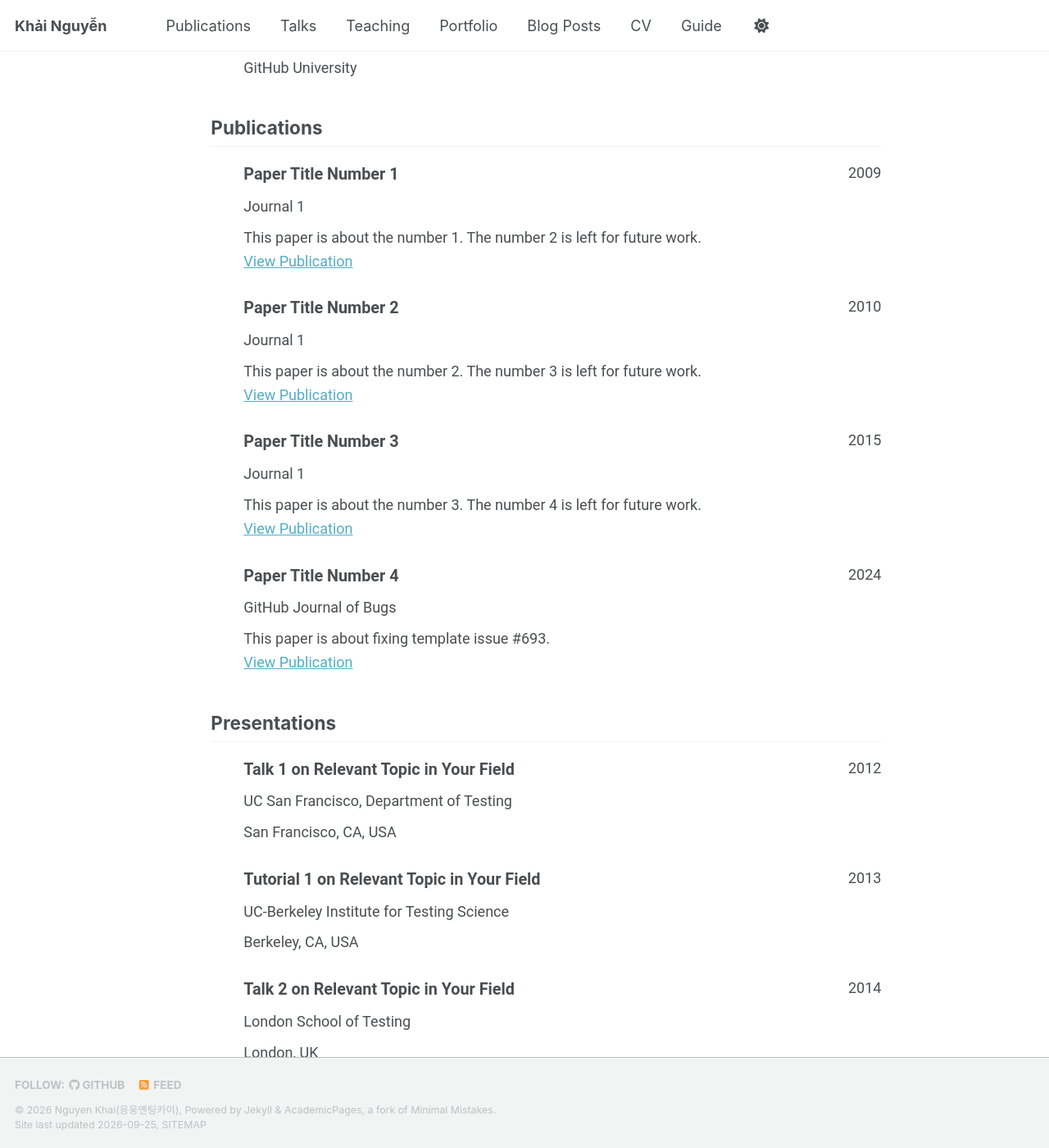
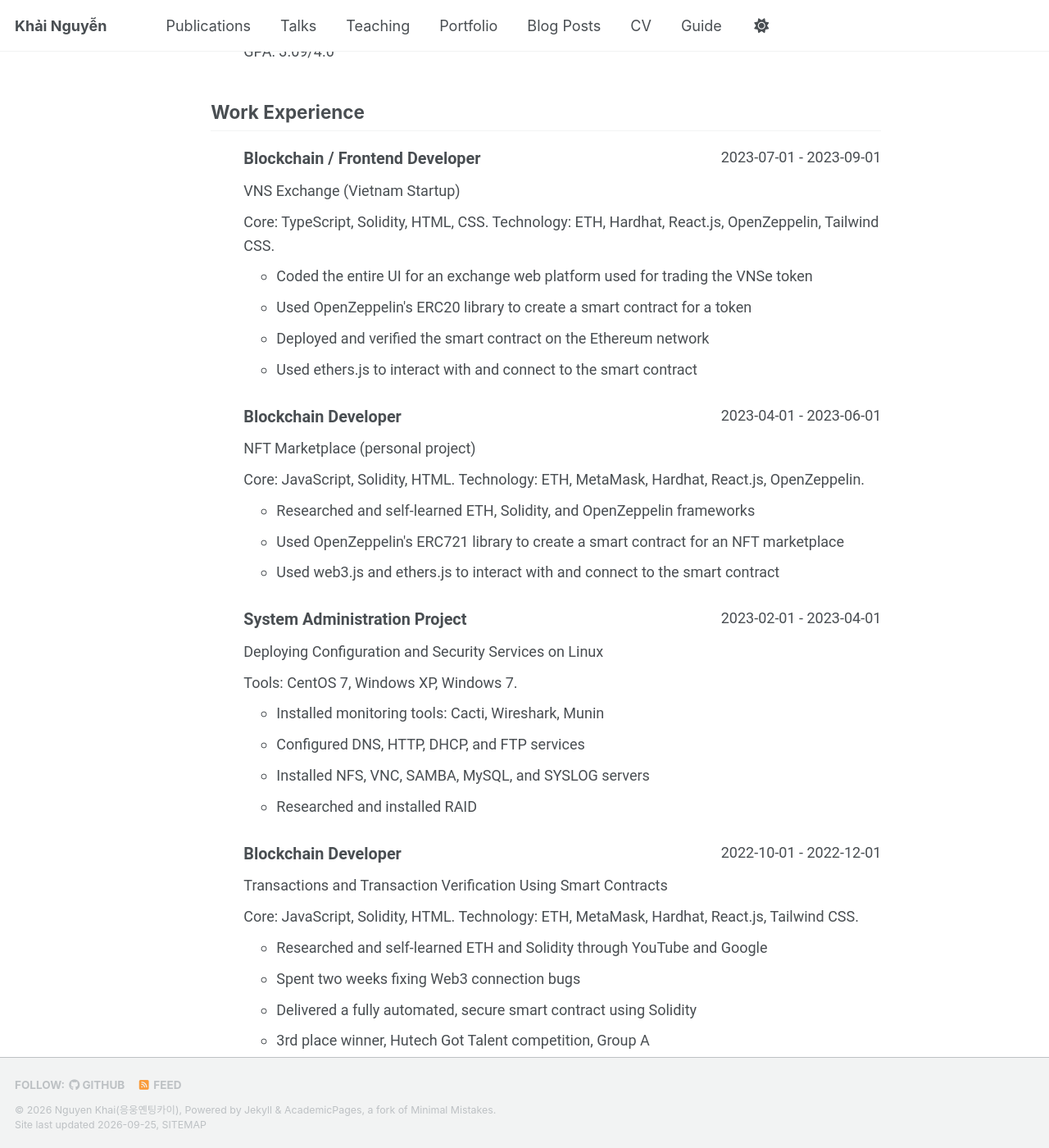
Before and after one commit to Khai-1711/khai-1111, a Jekyll site: the page built from _pages/cv-json.md, in a window 1280 px wide and 1400 px high, scrolled down 740 px. Shown: the whole window at 82% size. Built offline with Jekyll 4.4.1, drawn with Linux system fonts in a browser that asks for light colours; a style sheet for code colours, icons or effects is not loaded; some of the changed text lies outside the part shown.

Commit message:
fixing--3

```diff
--- a/_config.yml
+++ b/_config.yml
@@ -14,9 +14,9 @@ title_separator: "-"
 name: &name "Nguyen Khai(응웅옌팅카이)"
 description: &description "Khai's academic portfolio" # Update this with a general description of your site, this is the default if not overridden by a page
 url:
-  https://khai-1711.github.io # The base hostname & protocol for your site e.g. "https://[your GitHub username].github.io",
+  # https://github.com/khai-1711 # The base hostname & protocol for your site e.g. "https://[your GitHub username].github.io",
   # or if you already have some other page hosted on Github then use "https://[your GitHub username].github.io/[Your Repo Name]"
-baseurl: "/khai-1111" # the subpath of your site, e.g. "/blog"
+# baseurl: "khai-1111" # the subpath of your site, e.g. "/blog"
 # repository: "academicpages/academicpages.github.io"
 
 # Site Author - The following control what appear as part of the author content on the side bar.
--- a/_data/cv.json
+++ b/_data/cv.json
@@ -1,152 +1,153 @@
 {
   "basics": {
-    "name": "Your Sidebar Name",
-    "email": "none@example.org",
-    "phone": "",
-    "website": "https://academicpages.github.io",
-    "summary": "Currently employed at Red Brick University. Short biography for the left-hand sidebar",
+    "name": "Nguyen Dinh Khai",
+    "email": "khai129031@gmail.com",
+    "phone": "010-8058-1701",
+    "website": "https://khai-1711.github.io/khai-1111",
+    "summary": "Master student at Hansung University with a background in Information Security and hands-on experience building Ethereum smart contracts and Web3 applications.",
     "location": {
-      "address": "",
+      "address": "Woncheon-dong",
       "postalCode": "",
-      "city": "Earth",
-      "countryCode": "US",
+      "city": "Suwon",
+      "countryCode": "KR",
       "region": ""
     },
     "profiles": [
       {
         "network": "Google Scholar",
         "username": "",
-        "url": "https://scholar.google.com/citations?user=PS_CX0AAAAAJ"
-      },
-      {
-        "network": "ORCID",
-        "username": "",
-        "url": "https://orcid.org/yourorcidurl"
+        "url": "https://scholar.google.com/citations?user=G1bNtDwAAAAJ&hl=engJ"
       },
       {
         "network": "GitHub",
-        "username": "academicpages",
-        "url": "https://github.com/academicpages"
+        "username": "khai-1711",
+        "url": "https://github.com/khai-1711"
+      },
+      {
+        "network": "LinkedIn",
+        "username": "",
+        "url": "https://www.linkedin.com/in/kh%E1%BA%A3i-nguy%E1%BB%85n-b8a15626a"
       }
     ]
   },
-  "work": [],
+  "work": [
+    {
+      "company": "VNS Exchange (Vietnam Startup)",
+      "position": "Blockchain / Frontend Developer",
+      "website": "",
+      "startDate": "2023-07-01",
+      "endDate": "2023-09-01",
+      "summary": "Core: TypeScript, Solidity, HTML, CSS. Technology: ETH, Hardhat, React.js, OpenZeppelin, Tailwind CSS.",
+      "highlights": [
+        "Coded the entire UI for an exchange web platform used for trading the VNSe token",
+        "Used OpenZeppelin's ERC20 library to create a smart contract for a token",
+        "Deployed and verified the smart contract on the Ethereum network",
+        "Used ethers.js to interact with and connect to the smart contract"
+      ]
+    },
+    {
+      "company": "NFT Marketplace (personal project)",
+      "position": "Blockchain Developer",
+      "website": "",
+      "startDate": "2023-04-01",
+      "endDate": "2023-06-01",
+      "summary": "Core: JavaScript, Solidity, HTML. Technology: ETH, MetaMask, Hardhat, React.js, OpenZeppelin.",
+      "highlights": [
+        "Researched and self-learned ETH, Solidity, and OpenZeppelin frameworks",
+        "Used OpenZeppelin's ERC721 library to create a smart contract for an NFT marketplace",
+        "Used web3.js and ethers.js to interact with and connect to the smart contract"
+      ]
+    },
+    {
+      "company": "Deploying Configuration and Security Services on Linux",
+      "position": "System Administration Project",
+      "website": "",
+      "startDate": "2023-02-01",
+      "endDate": "2023-04-01",
+      "summary": "Tools: CentOS 7, Windows XP, Windows 7.",
+      "highlights": [
+        "Installed monitoring tools: Cacti, Wireshark, Munin",
+        "Configured DNS, HTTP, DHCP, and FTP services",
+        "Installed NFS, VNC, SAMBA, MySQL, and SYSLOG servers",
+        "Researched and installed RAID"
+      ]
+    },
+    {
+      "company": "Transactions and Transaction Verification Using Smart Contracts",
+      "position": "Blockchain Developer",
+      "website": "",
+      "startDate": "2022-10-01",
+      "endDate": "2022-12-01",
+      "summary": "Core: JavaScript, Solidity, HTML. Technology: ETH, MetaMask, Hardhat, React.js, Tailwind CSS.",
+      "highlights": [
+        "Researched and self-learned ETH and Solidity through YouTube and Google",
+        "Spent two weeks fixing Web3 connection bugs",
+        "Delivered a fully automated, secure smart contract using Solidity",
+        "3rd place winner, Hutech Got Talent competition, Group A"
+      ]
+    }
+  ],
   "education": [
     {
-      "institution": "GitHub University",
-      "area": "Ph.D in Version Control Theory",
+      "institution": "Ajou University",
+      "area": "Korean Language Program",
       "studyType": "",
-      "startDate": "",
-      "endDate": "2018",
+      "startDate": "2024-09-01",
+      "endDate": "",
       "gpa": null,
       "courses": []
     },
     {
-      "institution": "GitHub University",
-      "area": "M.S. in Jekyll",
-      "studyType": "",
-      "startDate": "",
-      "endDate": "2014",
-      "gpa": null,
-      "courses": []
-    },
-    {
-      "institution": "GitHub University",
-      "area": "B.S. in GitHub",
-      "studyType": "",
-      "startDate": "",
-      "endDate": "2012",
-      "gpa": null,
+      "institution": "Ho Chi Minh City University of Technology",
+      "area": "Information Security",
+      "studyType": "Engineer's Degree",
+      "startDate": "2019-09-01",
+      "endDate": "2024-04-01",
+      "gpa": "3.09/4.0",
       "courses": []
     }
   ],
-  "skills": [],
-  "languages": [],
+  "skills": [
+    {
+      "name": "Solidity",
+      "level": "",
+      "keywords": ["Smart contract development"]
+    },
+    {
+      "name": "Java",
+      "level": "",
+      "keywords": ["Mobile app development"]
+    },
+    {
+      "name": "JavaScript",
+      "level": "",
+      "keywords": []
+    },
+    {
+      "name": "C#",
+      "level": "",
+      "keywords": []
+    },
+    {
+      "name": "Python",
+      "level": "Basic",
+      "keywords": []
+    }
+  ],
+  "languages": [
+    {
+      "language": "English",
+      "fluency": "Communication and reading comprehension"
+    },
+    {
+      "language": "Korean",
+      "fluency": "TOPIK 4"
+    }
+  ],
   "interests": [],
   "references": [],
-  "publications": [
-    {
-      "name": "Paper Title Number 1",
-      "publisher": "Journal 1",
-      "releaseDate": "2009-10-01",
-      "website": "https://academicpages.github.io/files/paper1.pdf",
-      "summary": "This paper is about the number 1. The number 2 is left for future work."
-    },
-    {
-      "name": "Paper Title Number 2",
-      "publisher": "Journal 1",
-      "releaseDate": "2010-10-01",
-      "website": "https://academicpages.github.io/files/paper2.pdf",
-      "summary": "This paper is about the number 2. The number 3 is left for future work."
-    },
-    {
-      "name": "Paper Title Number 3",
-      "publisher": "Journal 1",
-      "releaseDate": "2015-10-01",
-      "website": "https://academicpages.github.io/files/paper3.pdf",
-      "summary": "This paper is about the number 3. The number 4 is left for future work."
-    },
-    {
-      "name": "Paper Title Number 4",
-      "publisher": "GitHub Journal of Bugs",
-      "releaseDate": "2024-02-17",
-      "website": "https://academicpages.github.io/files/paper3.pdf",
-      "summary": "This paper is about fixing template issue #693."
-    }
-  ],
-  "presentations": [
-    {
-      "name": "Talk 1 on Relevant Topic in Your Field",
-      "event": "UC San Francisco, Department of Testing",
-      "date": "2012-03-01",
-      "location": "San Francisco, CA, USA",
-      "description": ""
-    },
-    {
-      "name": "Tutorial 1 on Relevant Topic in Your Field",
-      "event": "UC-Berkeley Institute for Testing Science",
-      "date": "2013-03-01",
-      "location": "Berkeley, CA, USA",
-      "description": ""
-    },
-    {
-      "name": "Talk 2 on Relevant Topic in Your Field",
-      "event": "London School of Testing",
-      "date": "2014-02-01",
-      "location": "London, UK",
-      "description": ""
-    },
-    {
-      "name": "Conference Proceeding talk 3 on Relevant Topic in Your Field",
-      "event": "Testing Institute of America 2014 Annual Conference",
-      "date": "2014-03-01",
-      "location": "Los Angeles, CA, USA",
-      "description": ""
-    }
-  ],
-  "teaching": [
-    {
-      "course": "Teaching experience 1",
-      "institution": "University 1, Department",
-      "date": "2014-01-01",
-      "role": "Undergraduate course",
-      "description": ""
-    },
-    {
-      "course": "Teaching experience 2",
-      "institution": "University 1, Department",
-      "date": "2015-01-01",
-      "role": "Workshop",
-      "description": ""
-    }
-  ],
-  "portfolio": [
-    {
-      "name": "Portfolio item number 1",
-      "category": "portfolio",
-      "date": "",
-      "url": "",
-      "description": "Short description of portfolio item number 1<br/><img src='/images/500x300.png'>"
-    }
-  ]
+  "publications": [],
+  "presentations": [],
+  "teaching": [],
+  "portfolio": []
 }
--- a/_pages/cv.md
+++ b/_pages/cv.md
@@ -9,40 +9,60 @@ redirect_from:
 
 {% include base_path %}
 
-Education
-======
-* Ph.D in Version Control Theory, GitHub University, 2018 (expected)
-* M.S. in Jekyll, GitHub University, 2014
-* B.S. in GitHub, GitHub University, 2012
+# Education
 
-Work experience
-======
-* Spring 2024: Academic Pages Collaborator
-  * GitHub University
-  * Duties includes: Updates and improvements to template
-  * Supervisor: The Users
+- Master of Science in Computer Science, Hansung University 09/2026 - Present
+- Korean Language Program, Ajou University, 09/2024 – 07/2026
+- Engineer's Degree in Information Security, Ho Chi Minh City University of Technology, 09/2019 – 04/2024 (GPA: 3.09/4.0)
 
-* Fall 2015: Research Assistant
-  * GitHub University
-  * Duties included: Merging pull requests
-  * Supervisor: Professor Hub
+# Work experience
 
-* Summer 2015: Research Assistant
-  * GitHub University
-  * Duties included: Tagging issues
-  * Supervisor: Professor Git
+- 07/2023 – 09/2023: VNS Exchange (Vietnam Startup)
+  - Core: TypeScript, Solidity, HTML, CSS
+  - Technology: ETH, Hardhat, React.js, OpenZeppelin, Tailwind CSS
+  - Coded the entire UI for an exchange web platform used for trading the VNSe token
+  - Used OpenZeppelin's ERC20 library to create a smart contract for a token
+  - Deployed and verified the smart contract on the Ethereum network
+  - Used ethers.js to interact with and connect to the smart contract
 
-Skills
-======
-* Skill 1
-* Skill 2
-  * Sub-skill 2.1
-  * Sub-skill 2.2
-  * Sub-skill 2.3
-* Skill 3
+- 04/2023 – 06/2023: NFT Marketplace (personal project)
+  - Core: JavaScript, Solidity, HTML
+  - Technology: ETH, MetaMask, Hardhat, React.js, OpenZeppelin
+  - Researched and self-learned ETH, Solidity, and OpenZeppelin frameworks
+  - Used OpenZeppelin's ERC721 library to create a smart contract for an NFT marketplace
+  - Used web3.js and ethers.js to interact with and connect to the smart contract
 
-Publications
-======
+- 02/2023 – 04/2023: Deploying Configuration and Security Services on Linux
+  - Tools: CentOS 7, Windows XP, Windows 7
+  - Installed monitoring tools: Cacti, Wireshark, Munin
+  - Configured DNS, HTTP, DHCP, and FTP services
+  - Installed NFS, VNC, SAMBA, MySQL, and SYSLOG servers
+  - Researched and installed RAID
+
+- 10/2022 – 12/2022: Transactions and Transaction Verification Using Smart Contracts
+  - Core: JavaScript, Solidity, HTML
+  - Technology: ETH, MetaMask, Hardhat, React.js, Tailwind CSS
+  - Researched and self-learned ETH and Solidity through YouTube and Google
+  - Spent two weeks fixing Web3 connection bugs
+  - Delivered a fully automated, secure smart contract using Solidity
+  - 3rd place winner, Hutech Got Talent competition, Group A
+
+# Skills
+
+- Solidity: Smart contract development
+- Java: Mobile app development
+- JavaScript
+- C#
+- Python (basic)
+- Soft skills: English and Korean communication, reading comprehension, teamwork
+
+# Certifications
+
+- 3rd Place Winner, Hutech Got Talent Competition, Group A
+- Korean TOPIK 4
+
+# Publications
+
   <ul>{% for post in site.publications reversed %}
     {% include archive-single-cv.html %}
   {% endfor %}</ul>
@@ -58,7 +78,3 @@ Teaching
   <ul>{% for post in site.teaching reversed %}
     {% include archive-single-cv.html %}
   {% endfor %}</ul>
-
-Service and leadership
-======
-* Currently signed in to 43 different slack teams
```
Also changed, not shown: _pages/about.md (+17 -17 lines), images/profile.png.
